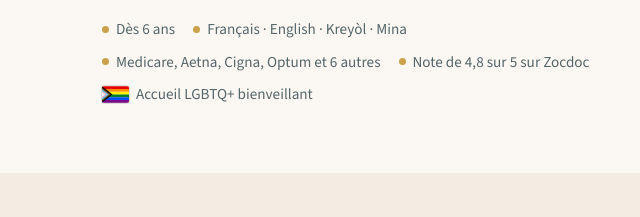
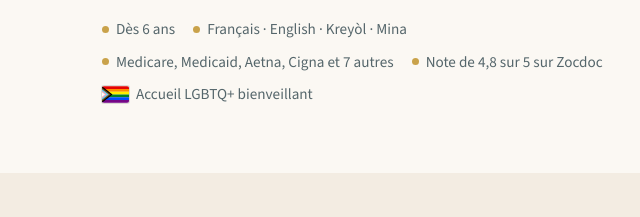
Before and after one commit to calldirectorai/cmhc-home, a plain HTML site: page fr/index.html in a window 1280 px wide. Shown: the part 583-800 px from the top of the page, 0-640 px from the left. Drawn offline with nearby package versions, Linux system fonts and the light colour scheme; a script that the page names is missing.

Commit message:
FR trust line: Medicaid
Co-Authored-By: Claude Opus 5.5 <noreply@anthropic.com>
Claude-Session: https://claude.ai/code/session_01D9GUvRGwmr3pR3skred79E

```diff
--- a/fr/index.html
+++ b/fr/index.html
@@ -181,7 +181,7 @@ footer h3{text-transform:none;letter-spacing:0;font-size:1.05rem}
 <p class="lead in d3">Séances vidéo privées pour enfants (dès 6 ans), adolescents et adultes avec Chantal Amoussou, LMHC&#8209;D, CASAC, ADHD&#8209;CCSP. En français, en anglais ou en mina, et en créole haïtien pour la thérapie de couple avec Emma Collado, MHC&#8209;LP.</p>
 <div class="ctas in d4"><a class="btn btn-gold" href="https://newgrove.intakeq.com/booking" target="_blank" rel="noopener">Réserver une séance</a><a class="btn btn-ghost" href="../request-appointment/" data-p="request">Demander un rappel</a>
 <button class="btn btn-ghost" type="button" data-open-chat>Une question ? Écrivez à notre assistant</button></div>
-<ul class="trust in d4"><li>Dès 6 ans</li><li>Français · English · Kreyòl · Mina</li><li>Medicare, Aetna, Cigna, Optum et 6 autres</li><li>Note de 4,8 sur 5 sur Zocdoc</li><li class="lgbtq"><svg class="pride" width="27" height="17" viewBox="0 0 36 22" aria-hidden="true" focusable="false"><rect y="0" width="36" height="3.72" fill="#E40303"/><rect y="3.67" width="36" height="3.72" fill="#FF8C00"/><rect y="7.33" width="36" height="3.72" fill="#FFED00"/><rect y="11" width="36" height="3.72" fill="#008026"/><rect y="14.67" width="36" height="3.72" fill="#004DFF"/><rect y="18.33" width="36" height="3.72" fill="#750787"/><polygon points="0,0 14,11 0,22" fill="#000"/><polygon points="0,1.96 11.5,11 0,20.04" fill="#784F17"/><polygon points="0,3.93 9,11 0,18.07" fill="#5BCEFA"/><polygon points="0,5.89 6.5,11 0,16.11" fill="#F5A9B8"/><polygon points="0,7.86 4,11 0,14.14" fill="#FFF"/></svg>Accueil LGBTQ+ bienveillant</li></ul></div>
+<ul class="trust in d4"><li>Dès 6 ans</li><li>Français · English · Kreyòl · Mina</li><li>Medicare, Medicaid, Aetna, Cigna et 7 autres</li><li>Note de 4,8 sur 5 sur Zocdoc</li><li class="lgbtq"><svg class="pride" width="27" height="17" viewBox="0 0 36 22" aria-hidden="true" focusable="false"><rect y="0" width="36" height="3.72" fill="#E40303"/><rect y="3.67" width="36" height="3.72" fill="#FF8C00"/><rect y="7.33" width="36" height="3.72" fill="#FFED00"/><rect y="11" width="36" height="3.72" fill="#008026"/><rect y="14.67" width="36" height="3.72" fill="#004DFF"/><rect y="18.33" width="36" height="3.72" fill="#750787"/><polygon points="0,0 14,11 0,22" fill="#000"/><polygon points="0,1.96 11.5,11 0,20.04" fill="#784F17"/><polygon points="0,3.93 9,11 0,18.07" fill="#5BCEFA"/><polygon points="0,5.89 6.5,11 0,16.11" fill="#F5A9B8"/><polygon points="0,7.86 4,11 0,14.14" fill="#FFF"/></svg>Accueil LGBTQ+ bienveillant</li></ul></div>
 <div class="portrait in d3"><div class="mono" aria-hidden="true">CA</div><img src="https://app.calldirector.ai/objects/quick-uploads/2126/5e2756e0f8bdede4.jpg" alt="Chantal Amoussou, LMHC-D, licensed mental health counselor" width="400" height="500" fetchpriority="high"><div class="cap"><b>Chantal Amoussou, LMHC&#8209;D</b>Français · English · Mina</div></div>
 </div></section>
 <section class="alt"><div class="wrap"><h2>Ce que nous pouvons travailler ensemble</h2>
```
